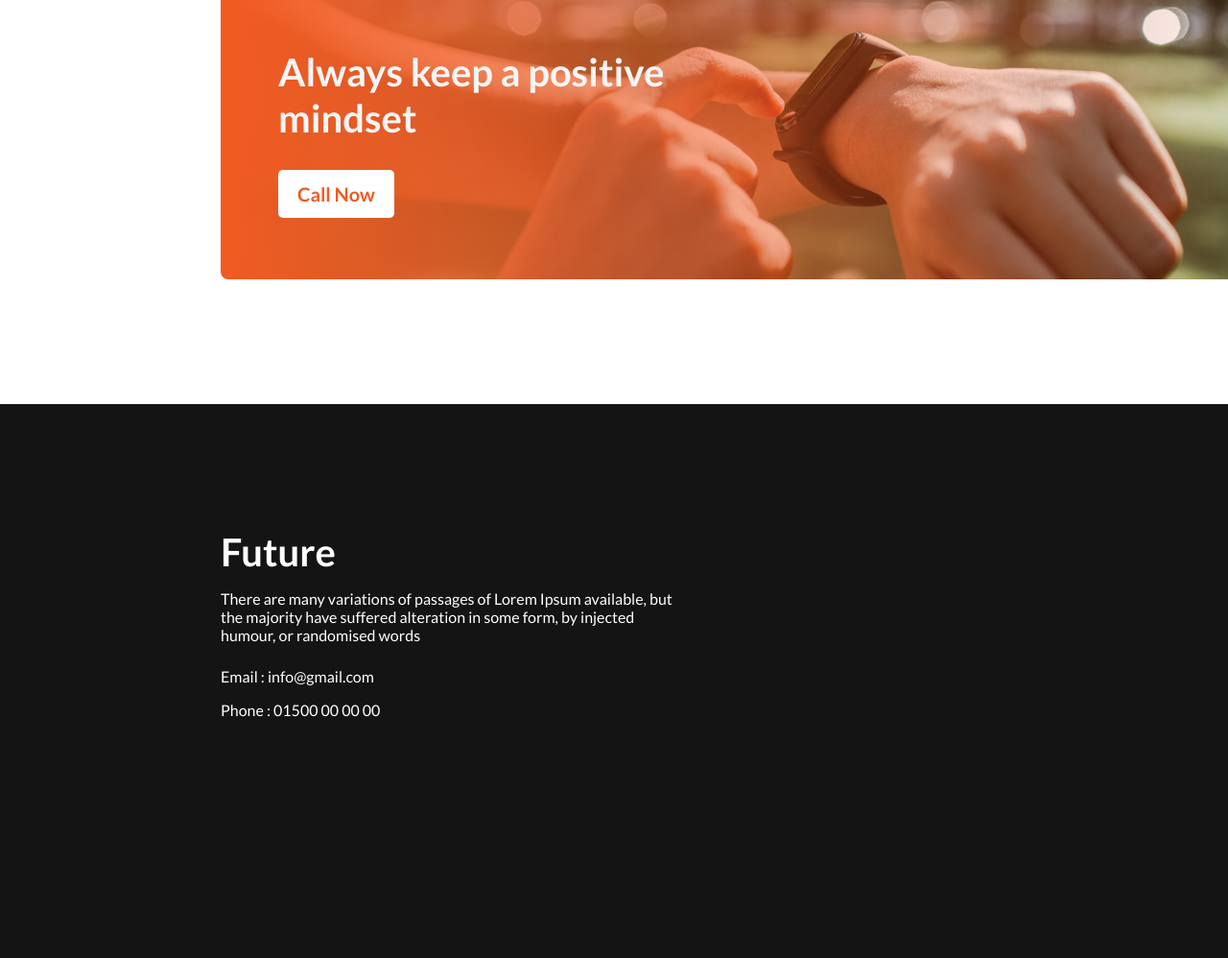
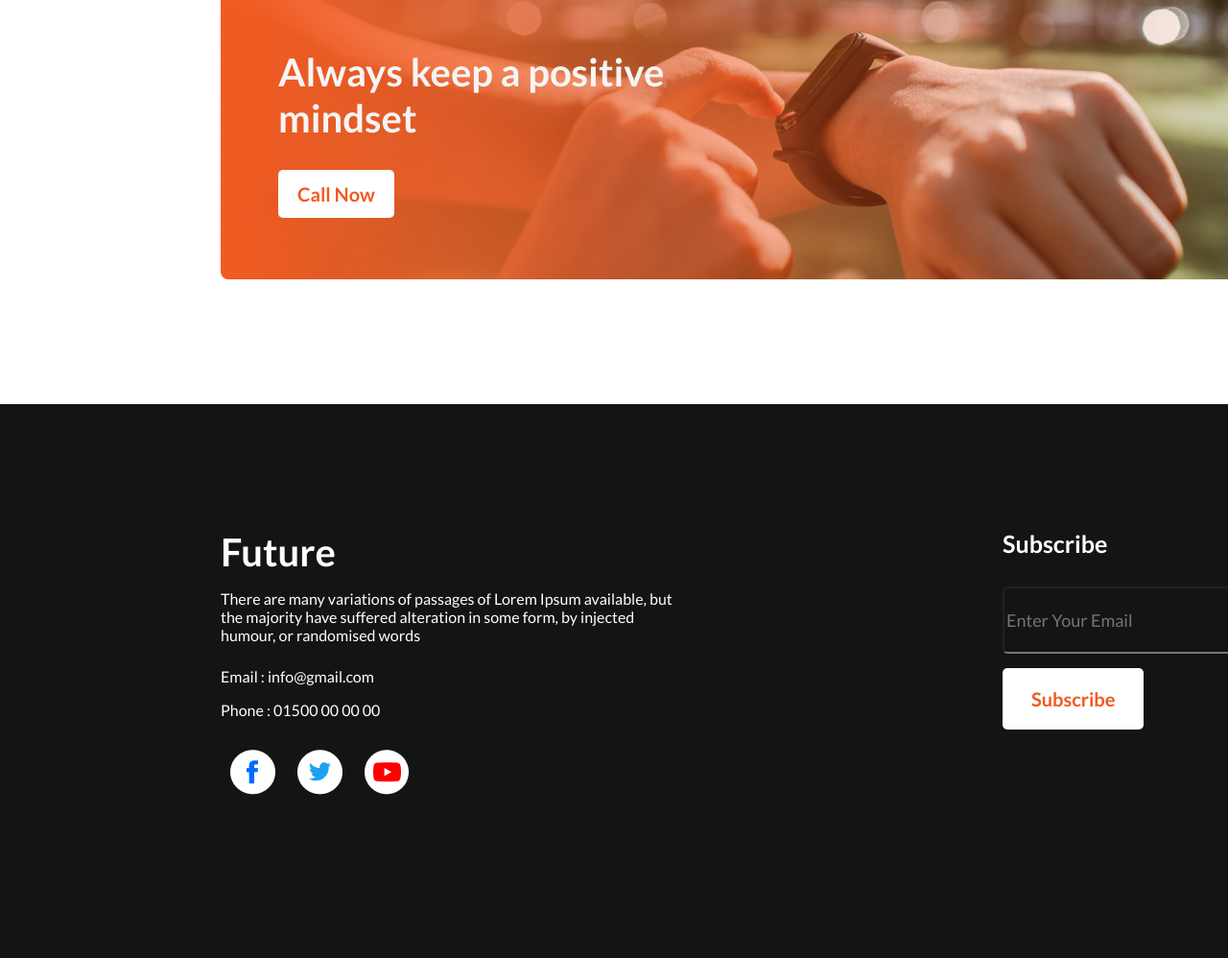
Before and after one commit to m2anuman/new-year-new-me, a plain HTML site: page index.html in a window 1280 px wide. Shown: the part 2871-3869 px from the top of the page at 96% size. Drawn offline with Linux system fonts and the light colour scheme.

Commit message:
icons dded

```diff
--- a/index.html
+++ b/index.html
@@ -96,6 +96,21 @@
             <p class="description">There are many variations of passages of Lorem Ipsum available, but the majority have suffered alteration in some form, by injected humour, or randomised words</p>
             <p class="email">Email : info@gmail.com</p>
             <p class="phone">Phone : 01500 00 00 00</p>
+            <a href="https://www.facebook.com/m2anuman/" target="_blank">
+                <img src="images/icons/fb.png" alt="Facebook Icon">
+            </a>
+            <a href="https://mobile.twitter.com/m2anuman/" target="_blank">
+                <img src="images/icons/twitter.png" alt="Twitter Icon">
+            </a>
+            <a href="https://www.youtube.com/@m2anuman/" target="_blank">
+                <img src="images/icons/yt.png" alt="Youtube Icon">
+            </a>
+        </div>
+        <div class="subscribe">
+            <h3 class="title">Subscribe</h3>
+            <input id="" type="email" placeholder="Enter Your Email">
+            <br>
+            <button class="btn-sub">Subscribe</button>
         </div>
     </footer>
 </body>
--- a/styles/style.css
+++ b/styles/style.css
@@ -4,7 +4,6 @@
 }
 
 /* Common */
-
 li{
     list-style-type: none;
 }
@@ -46,7 +45,6 @@ li{
 }
 
 /* Failure Section Styles */
-
 .failure{
     display: flex;
     align-items: center;
@@ -72,7 +70,6 @@ li{
 }
 
 /* Success Section Styles */
-
 .success{
     display: flex;
     align-items: center;
@@ -99,7 +96,6 @@ li{
 }
 
 /* My Plan Styles */
-
 .plan-title{
     padding-top: 100px;
     color: rgb(43, 42, 51);
@@ -165,6 +161,7 @@ footer{
     height: 577px;
     background: #151414;
     margin-top: 530px;
+    display: flex;
 }
 .contact-social{
     color: white;
@@ -189,3 +186,37 @@ footer{
 .contact-social .phone{
     padding-bottom: 32px;
 }
+.contact-social a{
+    text-decoration: none;
+    padding: 10px;
+}
+
+/* Subscribe Newsletter  */
+.subscribe{
+    margin-top: 130px;
+    margin-left: 330px;
+}
+.subscribe .title{
+    color: white;
+    font-size: 25px;
+    padding-bottom: 30px;
+}
+input{
+    font-size: 18px;
+    color: white;
+    height: 64px;
+    width: 325px;
+    background-color: transparent;
+    border-radius: 5px;
+}
+.btn-sub{
+    margin-top: 15px;
+    color: rgb(239, 91, 34);
+    font-weight: 700;
+    font-size: 20px;
+    height: 64px;
+    border-radius: 5px;
+    background: rgb(255, 255, 255);
+    border: 0;
+    padding: 15px 30px;
+}
```
